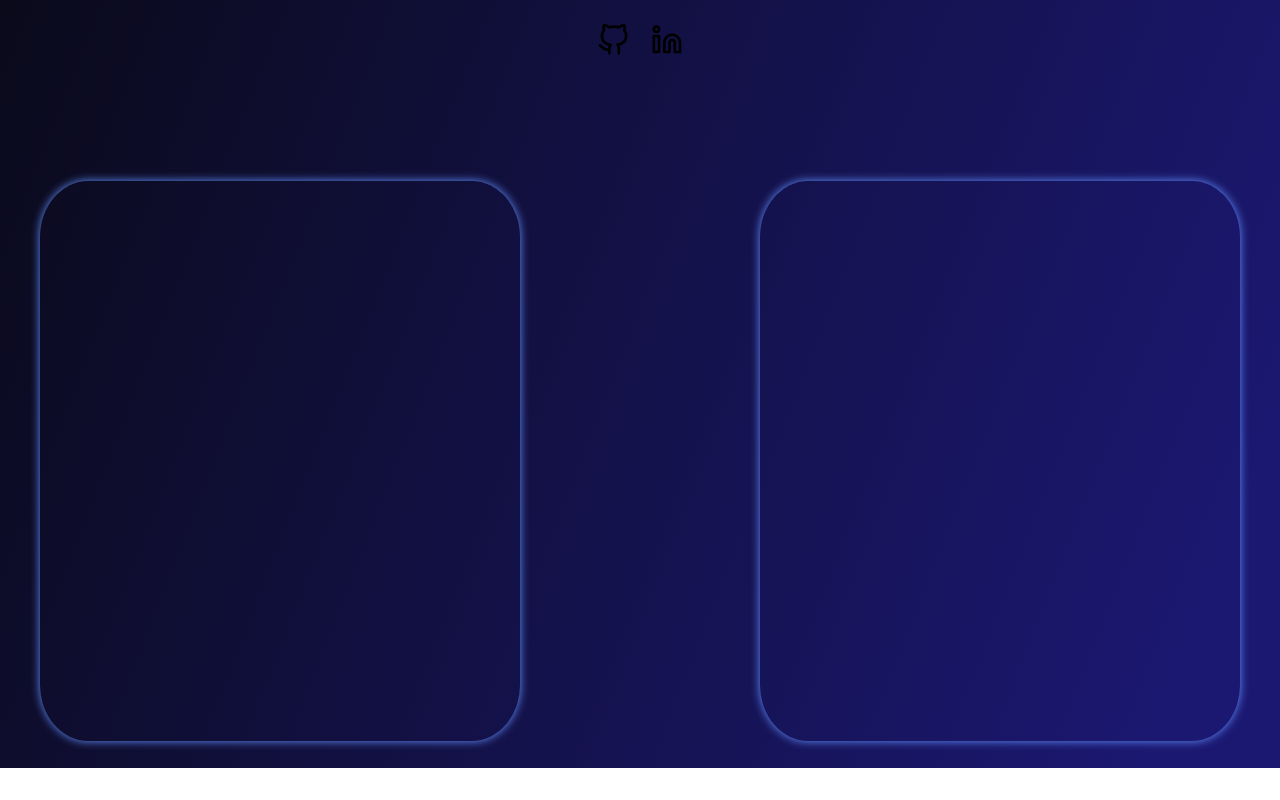
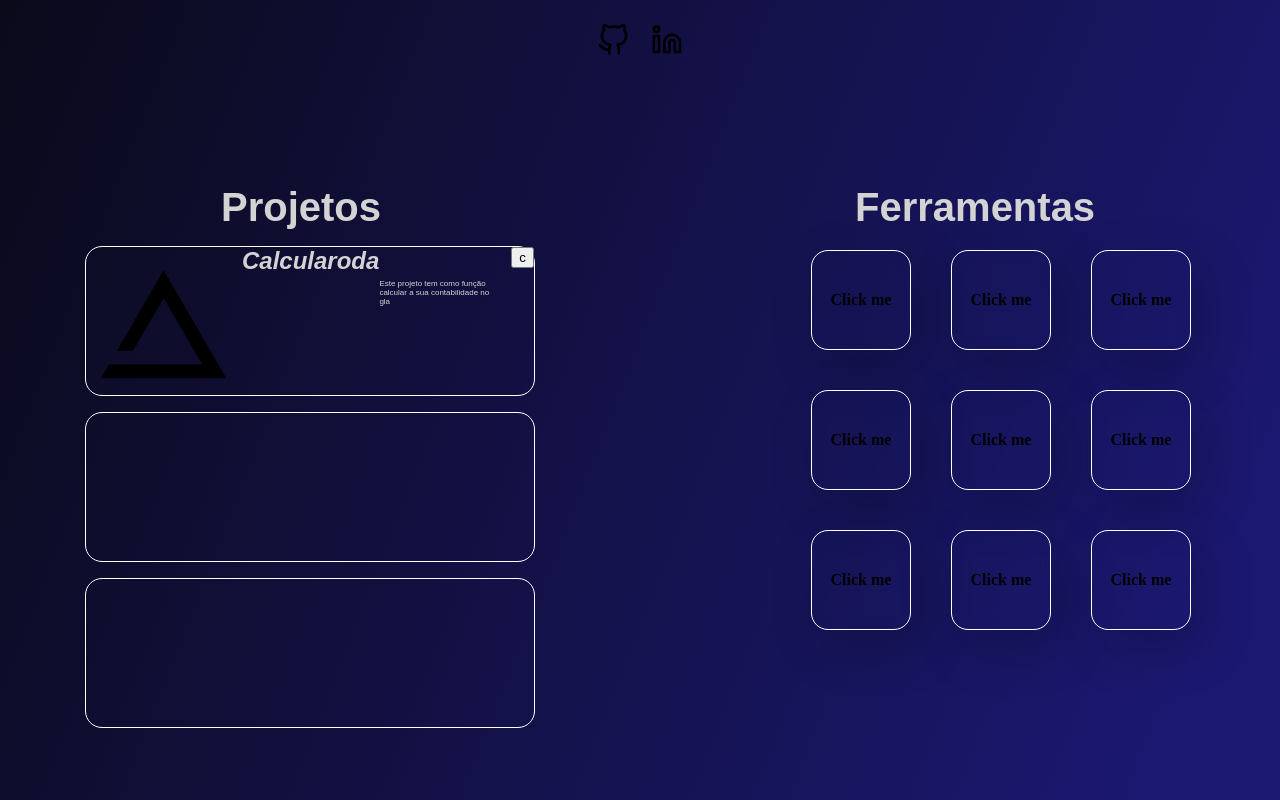
Before and after one commit to kaiomaxlira/portfolio-vue, a Vue app: page / in a window 1280 px wide. Shown: the part 1077-1877 px from the top of the page. Before the commit the page ends 1845 px from the top, so only its background shows below. Built offline with nearby package versions, Linux system fonts and the light colour scheme.

Commit message:
Criando cards

```diff
--- a/src/components/ToolsAndProjects.vue
+++ b/src/components/ToolsAndProjects.vue
@@ -7,24 +7,166 @@ export default {
 
 <template>
   <div class="ToolsAndProjects">
-      <div class="container_project"></div>
-      <div class="container_tool"></div>
+    <div class="container_project">
+      <span class="project">Projetos</span>
 
+      <div class="card_p">
+        <img class="img_p" src="../assets/img/3angulo.png" alt="projeto" />
+        <h1>Calcularoda</h1>
+        <p>Este projeto tem como função calcular a sua contabilidade no gla</p>
+        <button>c</button>
+      </div>
+
+      <div class="card_p"></div>
+      <div class="card_p"></div>
+    </div>
+
+    <div class="container_tool">
+      <span class="tools">Ferramentas</span>
+
+      <div class="container">
+        <div class="column">
+          <div class="card">Click me</div>
+          <div class="card">Click me</div>
+          <div class="card">Click me</div>
+        </div>
+
+        <div class="column">
+          <div class="card">Click me</div>
+          <div class="card">Click me</div>
+          <div class="card">Click me</div>
+        </div>
+
+        <div class="column">
+          <div class="card">Click me</div>
+          <div class="card">Click me</div>
+          <div class="card">Click me</div>
+        </div>
+      </div>
+    </div>
   </div>
 </template>
 
 <style scoped>
 .ToolsAndProjects {
   margin: 0;
+  margin-top: 2rem;
   width: 100%;
   height: 615px;
   display: flex;
   gap: 15rem;
-  align-items: center;
+  align-items: flex-start;
   justify-content: center;
 }
 
-.container_project,
+.ToolsAndProjects span {
+  font-family: "Poppins", sans-serif;
+  font-weight: 800;
+  font-style: normal;
+  font-size: 2.5rem;
+  color: #d3d3d3;
+}
+
+/*  Projetos */
+
+.card_p {
+  margin: 1rem;
+  width: 450px;
+  height: 150px;
+  box-sizing: border-box;
+  border-radius: 17px;
+  border: 1px solid white;
+  transition: all 0.5s;
+  display: flex;
+  align-items: self-start;
+  justify-content: center;
+}
+
+.card_p:hover {
+  border: 1px solid #6391ff;
+  transform: scale(1.05);
+}
+
+.card_p:active {
+  transform: scale(0.95) rotateZ(1.7deg);
+}
+
+.project {
+  margin-left: 9.5rem;
+}
+
+.img_p {
+  height: 140px;
+  width: 140px;
+  margin: 0.5rem;
+}
+
+.card_p h1 {
+  height: 30px;
+  width: 140px;
+  font-family: "Poppins", sans-serif;
+  font-weight: 800;
+  font-style: italic;
+  font-size: 1.5rem;
+  color: #d3d3d3;
+}
+
+.card_p p {
+  margin-top: 2rem;
+  margin-right: 1rem;
+  font-family: "Poppins", sans-serif;
+  font-weight: 100;
+  font-style: normal;
+  font-size: 0.5rem;
+  color: #d3d3d3;
+}
+
+/* Ferramentas */
+
+.tools {
+  margin-left: 4rem;
+}
+
+.container {
+  display: flex;
+  justify-content: space-between;
+}
+
+.column {
+  display: flex;
+  flex-direction: column;
+}
+
+.card {
+  margin: 1.25rem;
+  box-sizing: border-box;
+  width: 100px;
+  height: 100px;
+  border: 1px solid white;
+  box-shadow: 12px 17px 51px rgba(0, 0, 0, 0.22);
+  backdrop-filter: blur(6px);
+  border-radius: 17px;
+  text-align: center;
+  cursor: pointer;
+  transition: all 0.5s;
+  display: flex;
+  align-items: center;
+  justify-content: center;
+  user-select: none;
+  font-weight: bolder;
+  color: black;
+}
+
+.card:hover {
+  border: 1px solid #6391ff;
+  transform: scale(1.05);
+}
+
+.card:active {
+  transform: scale(0.95) rotateZ(1.7deg);
+}
+
+/* .container_project,
 .container_tool {
   width: 30rem;
   height: 35rem;
@@ -33,7 +175,6 @@ export default {
   border-bottom: 0px solid black;
   border-top: 0px solid black;
   border-left: 0px solid black;
-  box-shadow: 0 0 10px #6391FF;
-}
-
+  box-shadow: 0 0 10px #6391ff;
+} */
 </style>
```
Also changed, not shown: src/components/Projects.vue (deleted, +0 -21 lines), src/components/Tools.vue (deleted, +0 -21 lines).
